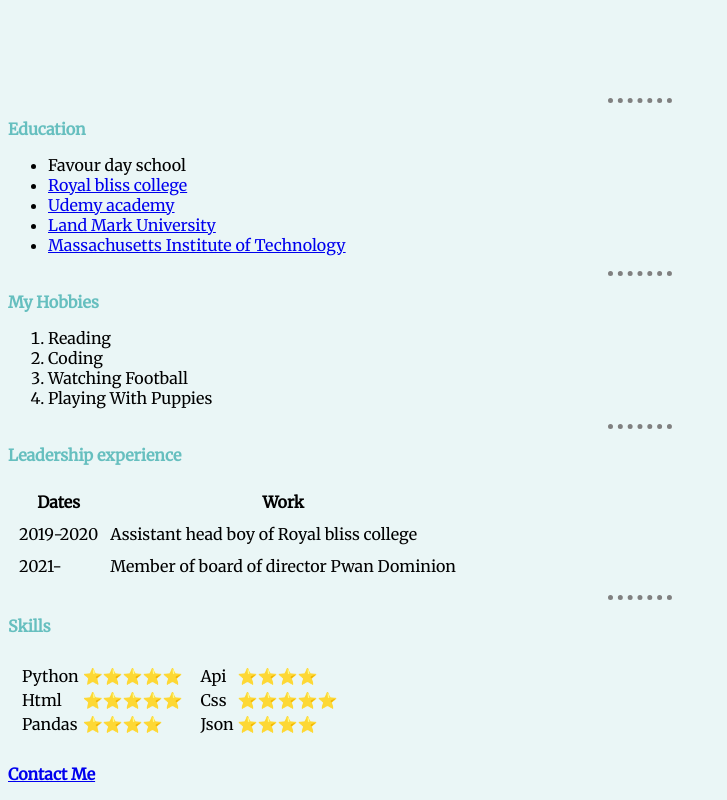
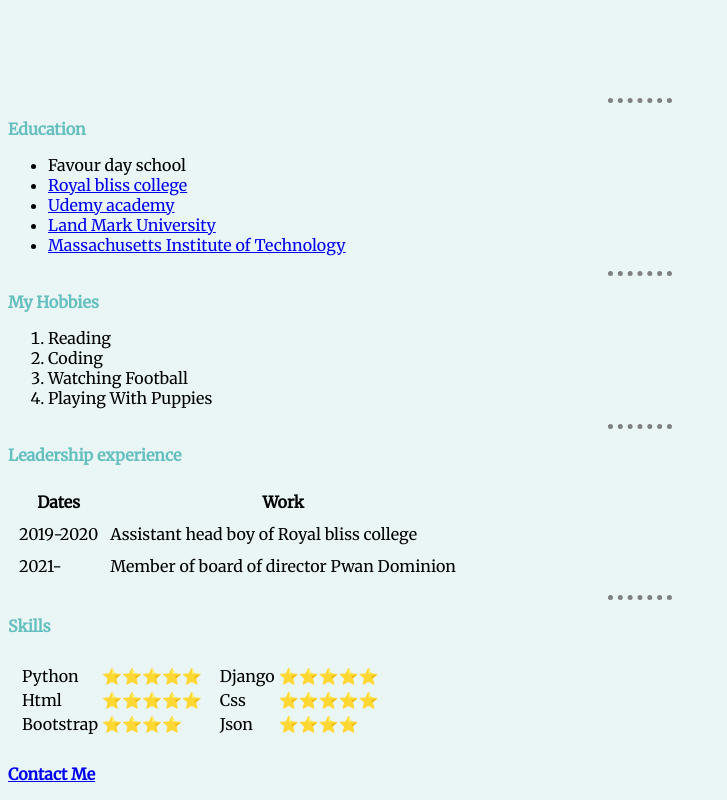
Before and after one commit to Phenomenom05/ac, a plain HTML site: page index.html in a window 1280 px wide. Shown: the part 1155-1955 px from the top of the page, without its empty margins (0-727 px from the left). Drawn offline with Linux system fonts and the light colour scheme.

Commit message:
Update index.html

```diff
--- a/index.html
+++ b/index.html
@@ -82,7 +82,7 @@
                             <td>⭐⭐⭐⭐⭐</td>
                         </tr>
                         <tr>
-                            <td>Pandas</td>
+                            <td>Bootstrap</td>
                             <td>⭐⭐⭐⭐</td>
                         </tr>
 
@@ -90,8 +90,8 @@
                 </td>
                 <td> <table>
                         <tr>
-                            <td>Api</td>
-                            <td>⭐⭐⭐⭐</td>
+                            <td>Django</td>
+                            <td>⭐⭐⭐⭐⭐</td>
                         </tr>
                         <tr><td>Css</td>
                             <td>⭐⭐⭐⭐⭐</td>
```
